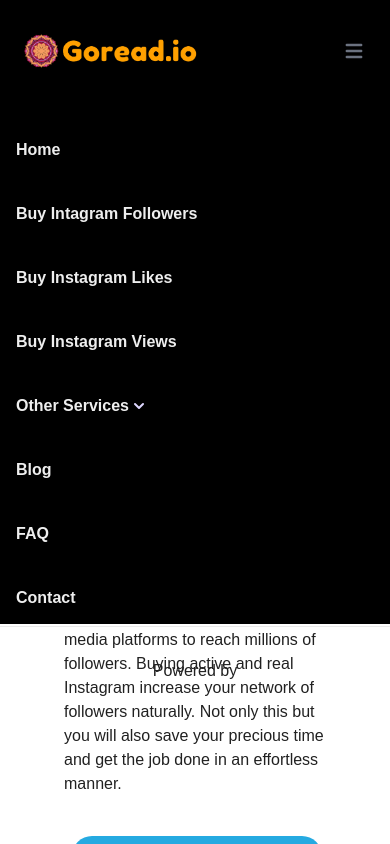
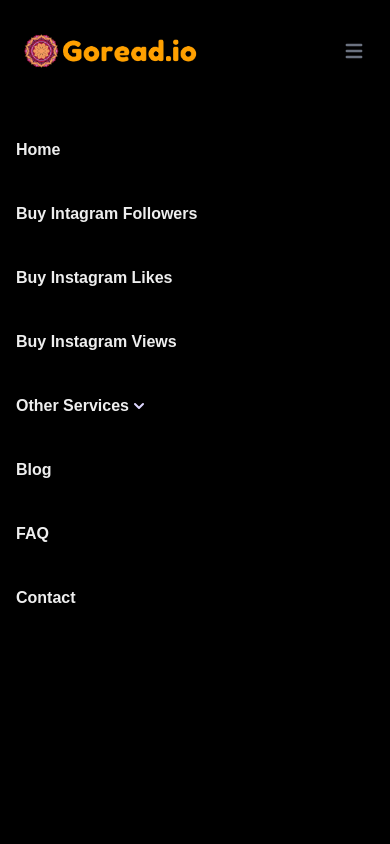
Before and after one commit to a-tverdokhlib/buy-instagram-follower, a Next.js app: page / in a window 390 px wide. Both pictures are taken after a click on the button "Open main menu". Shown: the top 844 px of the page. Built offline with nearby package versions, Linux system fonts and the light colour scheme.

Commit message:
Sidebar position and scroll issue fixed

```diff
--- a/src/components/atoms/Layout.tsx
+++ b/src/components/atoms/Layout.tsx
@@ -1,5 +1,5 @@
 type Props = {
-  readonly minHeight: number
+  readonly minHeight?: number
 }
 
 export const Layout: React.FC<Props> = ({ children, minHeight }) => (
--- a/src/components/organisms/SideNavbar.tsx
+++ b/src/components/organisms/SideNavbar.tsx
@@ -6,10 +6,9 @@
 
 export const SideNavbar: React.VFC<SideProps> = ({ children }) => {
   return (
-    <div className="sidenav">
-      <Layout minHeight={530}>
+    <div className="sidenav fixed w-full z-[1000]">
       <div
-          className="md:hidden w-full scroll-auto absolute z-[100] bg-black nav"
+        className="fixed md:hidden w-full z-[100] bg-black nav top-24 bottom-0 overflow-y-scroll overflow-x-hidden"
         id="mobile-menu"
       >
         <ul className="flex flex-col mt-4 md:flex-row md:space-x-0 ml:space-x-1 md:mt-0 text-base md:font-medium">
@@ -147,7 +146,6 @@
           </li>
         </ul>
       </div>
-      </Layout>
     </div>
   )
 }
```
Lines whose indentation alone changed are shown as unchanged.
